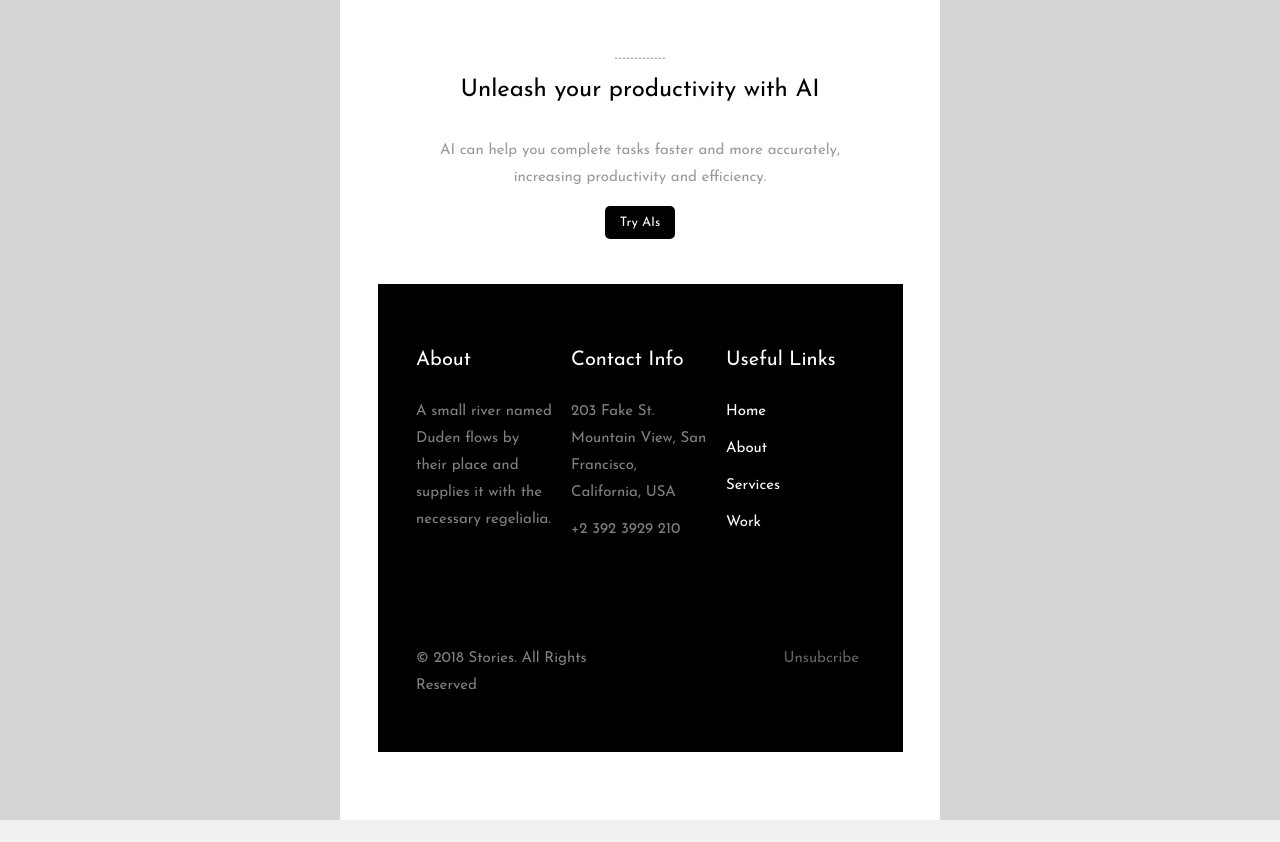
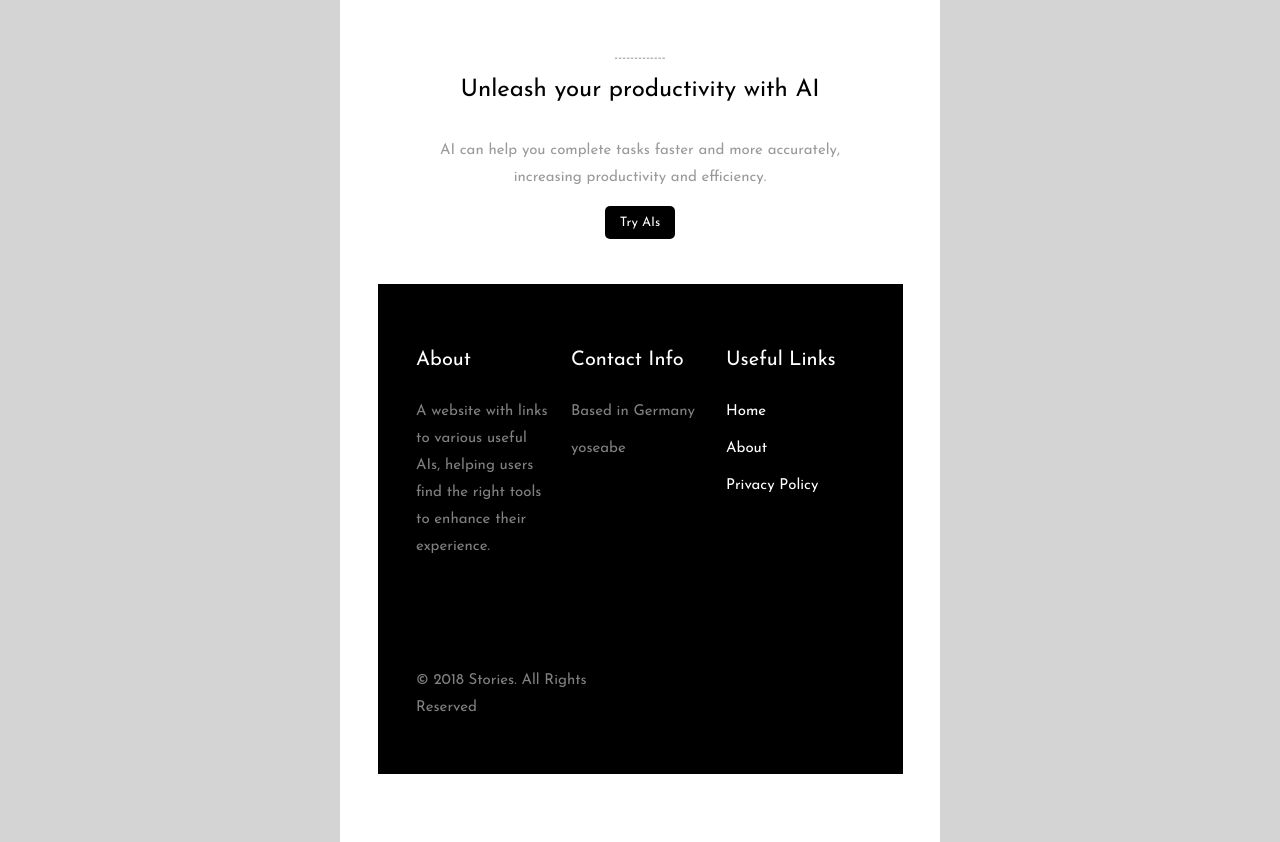
Before and after one commit to yoseabe/yoseabe.github.io, a plain HTML site: page chatbotPage/chatbot.html in a window 1280 px wide. Shown: the part 1600-2442 px from the top of the page. Before the commit the page ends 2420 px from the top, so only its background shows below. Drawn offline with Linux system fonts and the light colour scheme; files whose address does not match are found by name.

Commit message:
Update chatbot.html

```diff
--- a/chatbotPage/chatbot.html
+++ b/chatbotPage/chatbot.html
@@ -96,7 +96,7 @@
                     <tr>
                       <td style="text-align: left; padding-right: 10px;">
                         <h3 class="heading">About</h3>
-                        <p>A small river named Duden flows by their place and supplies it with the necessary regelialia.</p>
+                        <p>A website with links to various useful AIs, helping users find the right tools to enhance their experience.</p>
                       </td>
                     </tr>
                   </table>
@@ -107,8 +107,8 @@
                       <td style="text-align: left; padding-left: 5px; padding-right: 5px;">
                       <h3 class="heading">Contact Info</h3>
                         <ul>
-                          <li><span class="text">203 Fake St. Mountain View, San Francisco, California, USA</span></li>
-                          <li><span class="text">+2 392 3929 210</span></a></li>
+                          <li><span class="text">Based in Germany</span></li>
+                          <li><span class="text">yoseabe</span></a></li>
                         </ul>
                       </td>
                     </tr>
@@ -122,8 +122,7 @@
                       <ul>
                           <li><a href="#">Home</a></li>
                           <li><a href="#">About</a></li>
-                          <li><a href="#">Services</a></li>
-                          <li><a href="#">Work</a></li>
+			  <li><a href="../privacyPolicy/provacyPolicy.html">Privacy Policy</a></li>
                       </ul>
                       </td>
                     </tr>
@@ -150,7 +149,7 @@
                   <table role="presentation" cellspacing="0" cellpadding="0" border="0" width="100%">
                     <tr>
                       <td style="text-align: right; padding-left: 5px; padding-right: 5px;">
-                      <p><a href="#" style="color: rgba(255,255,255,.4);">Unsubcribe</a></p>
+                      <p><a href="#" style="color: rgba(255,255,255,.4);"></a></p>
                       </td>
                     </tr>
                   </table>
```
